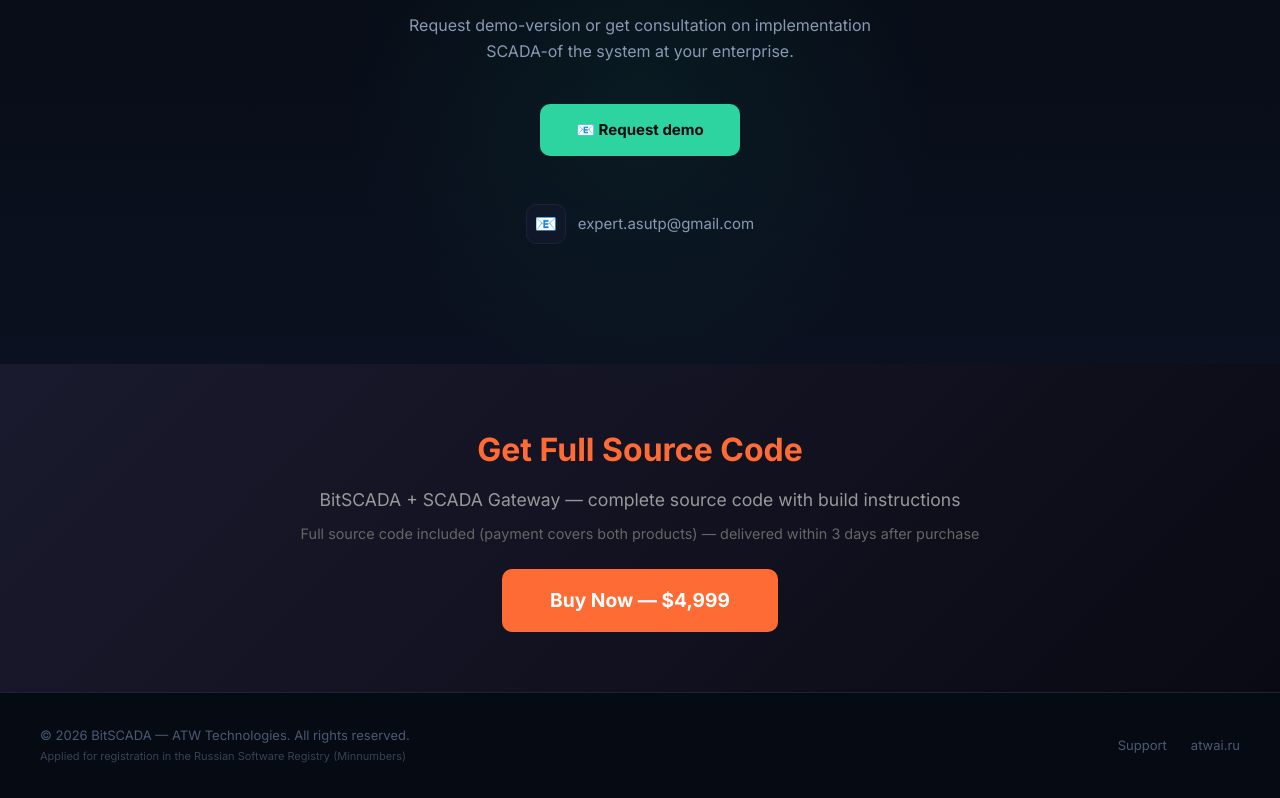
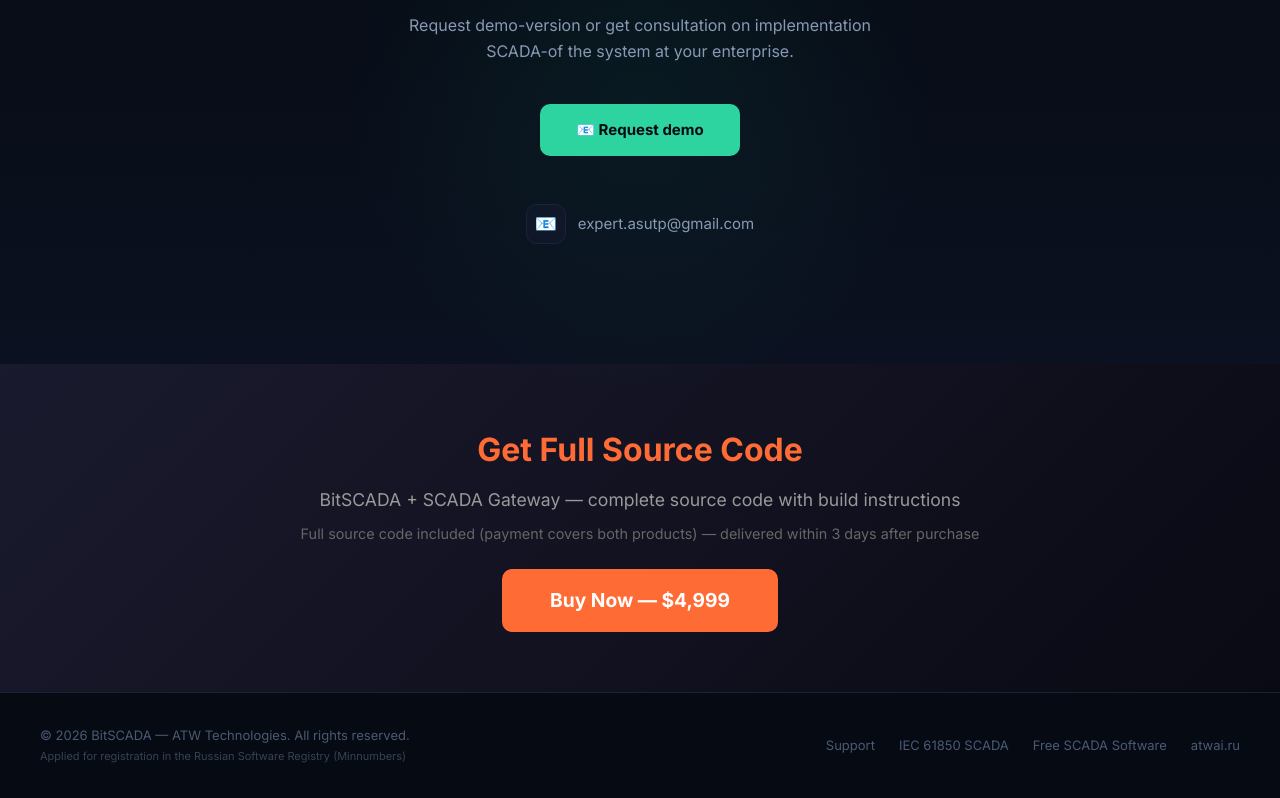
Before and after one commit to larionovavi-stack/awtscada, a plain HTML site: page index.html in a window 1280 px wide. Shown: the part 7435-8233 px from the top of the page. Drawn offline with Linux system fonts and the light colour scheme.

Commit message:
Add internal links to SEO pages in footer

```diff
--- a/index.html
+++ b/index.html
@@ -853,6 +853,8 @@
   </div>
   <div class="footer-links">
     <a href="mailto:expert.asutp@gmail.com?subject=Support BitSCADA">Support</a>
+    <a href="docs/iec-61850-scada.html">IEC 61850 SCADA</a>
+    <a href="docs/free-scada-software.html">Free SCADA Software</a>
     <a href="https://atwai.ru" target="_blank">atwai.ru</a>
   </div>
 </footer>
```
